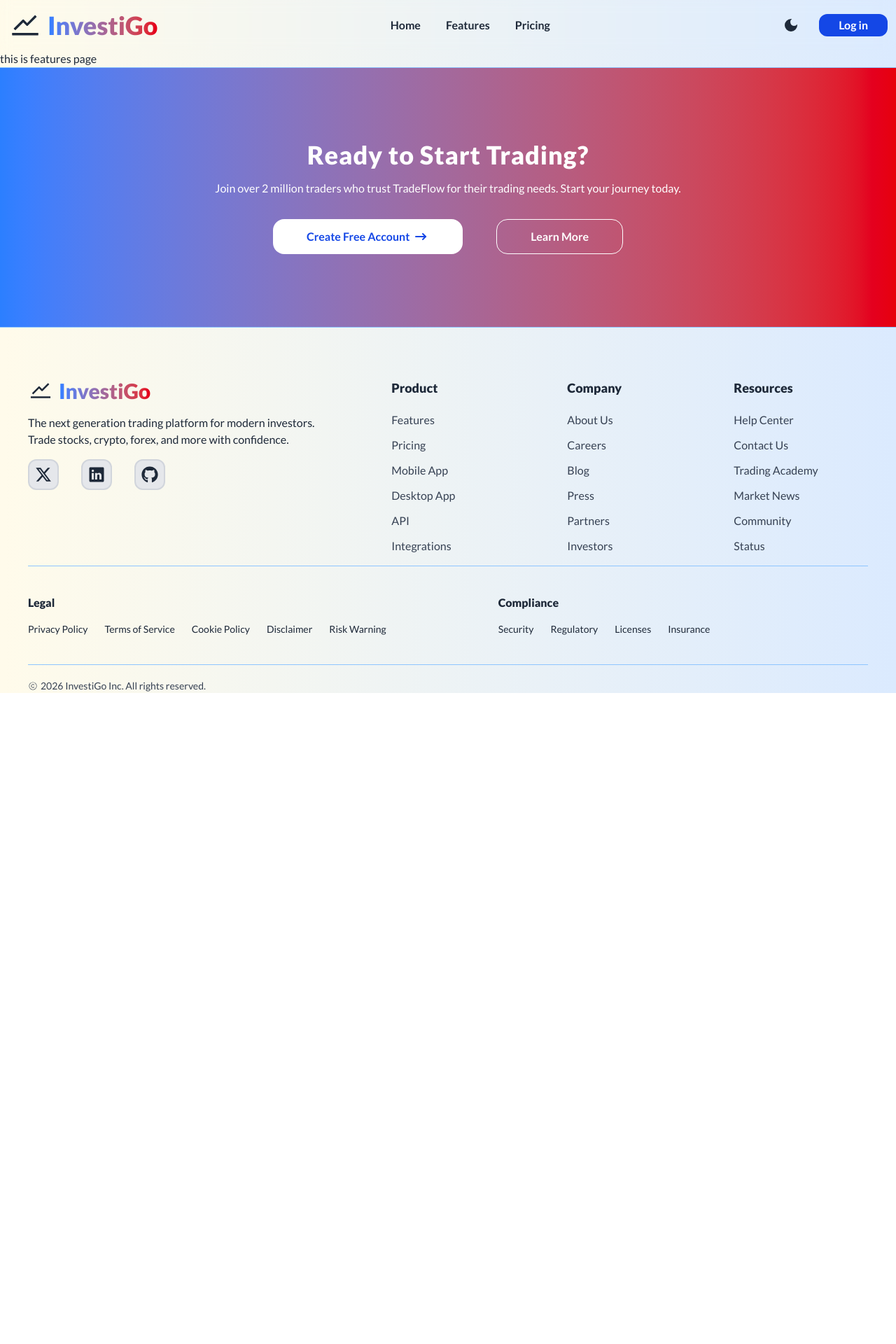
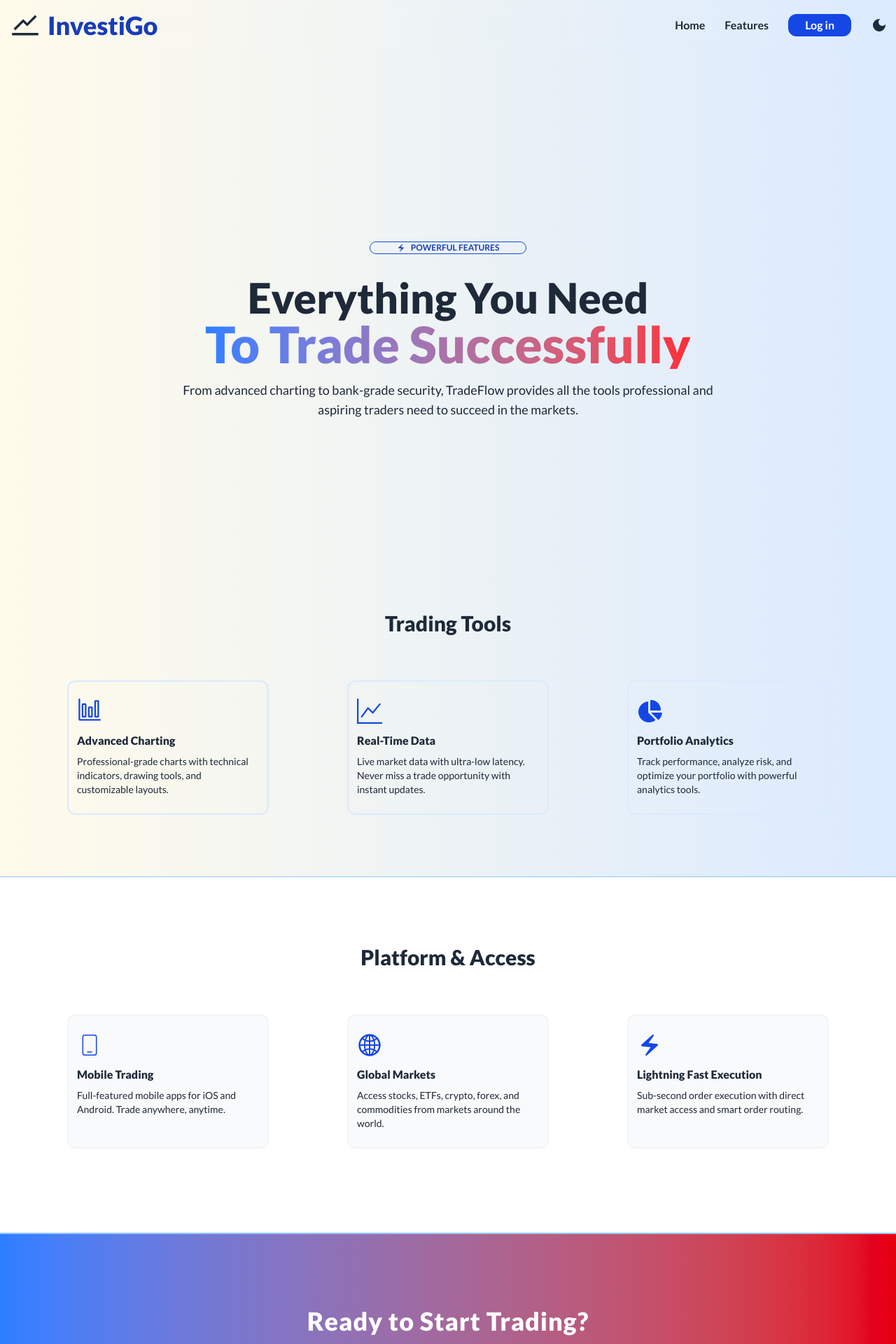
Before and after one commit to yashvardhannautiyal/Investigo-stock-market-app, a React (Vite) app in the folder frontend/: page /features in a window 1280 px wide. Shown: the top 1920 px of the page at 70% size. Before the commit the page ends 1010 px from the top, so only its background shows below. Built offline with nearby package versions, Linux system fonts and the light colour scheme.

Commit message:
features page added

```diff
--- a/frontend/src/App.jsx
+++ b/frontend/src/App.jsx
@@ -1,7 +1,6 @@
 import { Routes, Route } from 'react-router-dom'
 import HomePage from './components/landingPage/homePage/HomePage'
 import Features from './components/landingPage/features/Features'
-import Pricing from './components/landingPage/pricing/Pricing'
 import NotFound from './components/NotFound'
 import Navbar from './components/landingPage/Navbar'
 import Footer from './components/landingPage/Footer'
@@ -33,7 +32,6 @@ function App() {
       <Route element={<PublicLayout />}>
       <Route path='/' element={<HomePage />} />
         <Route path='/features' element={<Features />} />
-        <Route path='/pricing' element={<Pricing />} />
         <Route path='*' element={<NotFound />} />
         </Route>
 
--- a/frontend/src/components/landingPage/Footer.jsx
+++ b/frontend/src/components/landingPage/Footer.jsx
@@ -118,7 +118,7 @@ function Footer() {
 
       <hr className='text-blue-300 mt-4' />
       {/* bottom content  */}
-      <div className="mt-5 mb-5">
+      <div className="py-5">
         <p className="font-medium text-sm text-gray-700 flex items-center gap-1"> <PiCopyrightLight />2026 InvestiGo Inc. All rights reserved.</p>
       </div>
     </div>
--- a/frontend/src/components/landingPage/Navbar.jsx
+++ b/frontend/src/components/landingPage/Navbar.jsx
@@ -10,29 +10,23 @@ function Navbar() {
       <div className="logo">
         <Link to="/" className="flex items-center gap-2 ">
         <AiOutlineStock className="text-5xl font-extrabold" />
-          <h1 className="text-4xl font-extrabold bg-linear-to-r from-blue-500 to-red-600 bg-clip-text text-transparent">InvestiGo</h1>
+          <h1 className="text-4xl font-extrabold text-blue-800">InvestiGo</h1>
         </Link>
       </div>
 
-      <div className="flex gap-9 items-center font-semibold">
+      <div className="flex gap-7 items-center font-bold">
         <p className="hover:text-blue-700">
           <Link to="/">Home</Link>
         </p>
         <p className="hover:text-blue-700">
           <Link to="/features">Features</Link>
         </p>
-        <p className="hover:text-blue-700">
-          <Link to="/pricing">Pricing</Link>
-        </p>
-      </div>
-
-      <div className="flex gap-7 items-center">
-          <ThemeToggle />
         <Link to="/login">
-          <button className="font-semibold bg-blue-700 px-7 h-8 rounded-xl text-white hover:bg-blue-600 cursor-pointer">
+          <button className="bg-blue-700 px-6 h-8 rounded-xl text-white hover:bg-blue-600 cursor-pointer">
             Log in
           </button>
         </Link>
+          <ThemeToggle />
       </div>
     </div>
   );
--- a/frontend/src/components/landingPage/features/Features.jsx
+++ b/frontend/src/components/landingPage/features/Features.jsx
@@ -1,11 +1,103 @@
-import React from 'react'
+import React from "react";
+import { MdElectricBolt } from "react-icons/md";
+import { VscGraph } from "react-icons/vsc";
+import { BsGraphUp } from "react-icons/bs";
+import { FaChartPie } from "react-icons/fa6";
+import { CiMobile1 } from "react-icons/ci";
+import { AiOutlineGlobal } from "react-icons/ai";
 
 function Features() {
   return (
     <div>
-      this is features page
+      {/* hero section  */}
+      <div className="flex flex-col justify-center items-center px-6 h-screen">
+        <p className="mb-8 border w-56 flex items-center justify-center rounded-2xl text-xs border-blue-700 text-blue-800 backdrop-blur-md gap-2 font-semibold">
+          {" "}
+          <MdElectricBolt /> POWERFUL FEATURES
+        </p>
+
+        <h1 className="text-6xl font-extrabold text-gray-800">
+          Everything You Need
+        </h1>
+        <h1 className="text-7xl font-extrabold bg-linear-to-r from-blue-500 to-red-500 bg-clip-text text-transparent">
+          To Trade Successfully
+        </h1>
+
+        <p className="text-lg mt-4 w-3xl text-center">
+          From advanced charting to bank-grade security, TradeFlow provides all
+          the tools professional and aspiring traders need to succeed in the
+          markets.
+        </p>
+      </div>
+
+      {/* trading tools  */}
+      <div className="mb-16">
+      <h2 className="text-center text-3xl font-extrabold">Trading Tools</h2>
+      <div className="flex justify-between gap-12 p-6 px-24 mt-10">
+        <div className="rounded-xl px-3 w-2xs py-6 border-2 border-blue-100 hover:shadow-xl">
+          <VscGraph className="text-blue-700 text-4xl" />
+          <p className="font-extrabold mt-3">Advanced Charting</p>
+          <p className="text-sm mt-2">
+            Professional-grade charts with technical indicators, drawing tools,
+            and customizable layouts.
+          </p>
+        </div>
+
+        <div className="rounded-xl px-3 w-2xs py-6 border-2 border-blue-100 hover:shadow-xl">
+          <BsGraphUp className="text-blue-700 text-4xl" />
+          <p className="font-extrabold mt-3">Real-Time Data</p>
+          <p className="text-sm mt-2">
+            Live market data with ultra-low latency. Never miss a trade
+            opportunity with instant updates.
+          </p>
+        </div>
+
+        <div className="rounded-xl px-3 w-2xs py-6 border-2 border-blue-100 hover:shadow-xl">
+          <FaChartPie className="text-blue-700 text-4xl" />
+          <p className="font-extrabold mt-3">Portfolio Analytics</p>
+          <p className="text-sm mt-2">
+            Track performance, analyze risk, and optimize your portfolio with
+            powerful analytics tools.
+          </p>
+      </div>
+      </div>
+      </div>
+
+
+      <hr className='text-blue-300' />
+      {/* platform and access  */}
+      <div className="bg-white py-24">
+        <h2 className="text-center text-3xl font-extrabold">Platform & Access</h2>
+      <div className="flex justify-between gap-12 p-6 px-24 mt-10">
+        <div className="rounded-xl px-3 w-2xs py-6 border-2 border-gray-100 hover:shadow-xl bg-gray-50">
+          <CiMobile1 className="text-blue-700 text-4xl" />
+          <p className="font-extrabold mt-3">Mobile Trading</p>
+          <p className="text-sm mt-2">
+            Full-featured mobile apps for iOS and Android. Trade anywhere, anytime.
+          </p>
+        </div>
+
+        <div className="rounded-xl px-3 w-2xs py-6 border-2 border-gray-100 hover:shadow-xl bg-gray-50">
+          <AiOutlineGlobal className="text-blue-700 text-4xl" />
+          <p className="font-extrabold mt-3">Global Markets</p>
+          <p className="text-sm mt-2">
+            Access stocks, ETFs, crypto, forex, and commodities from markets around the world.
+          </p>
+        </div>
+
+        <div className="rounded-xl px-3 w-2xs py-6 border-2 border-gray-100 hover:shadow-xl bg-gray-50">
+          <MdElectricBolt className="text-blue-700 text-4xl" />
+          <p className="font-extrabold mt-3">Lightning Fast Execution</p>
+          <p className="text-sm mt-2">
+            Sub-second order execution with direct market access and smart order routing.
+          </p>
+      </div>
+      </div>
+
+      </div>
+      <hr className='text-blue-300' />
     </div>
-  )
+  );
 }
 
-export default Features
+export default Features;
--- a/frontend/src/components/landingPage/pricing/Pricing.jsx
+++ /dev/null
@@ -1,11 +0,0 @@
-import React from 'react'
-
-function Pricing() {
-  return (
-    <div>
-      this is pricing page
-    </div>
-  )
-}
-
-export default Pricing
```
